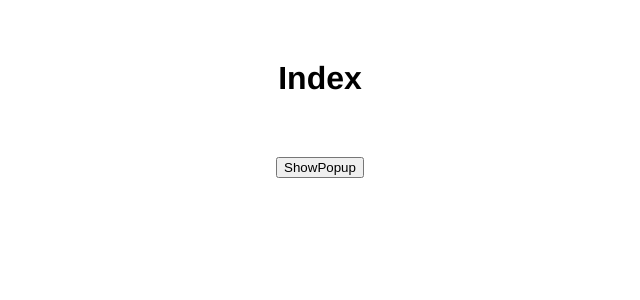
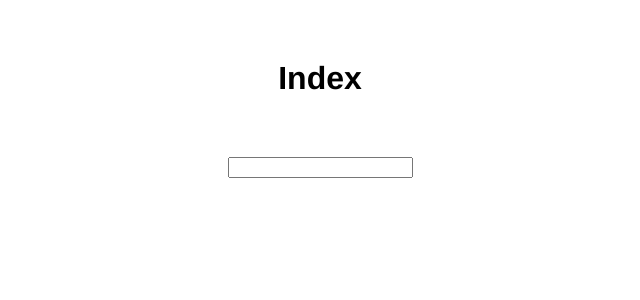
Before and after one commit to marcmatias/vuejs_studies, a Vue app: page / in a window 1280 px wide. Shown: the top 300 px of the page, without its empty margins (320-960 px from the left). Built offline with nearby package versions, Linux system fonts and the light colour scheme.

Commit message:
Aula 36 Components and v-model

```diff
--- a/src/App.vue
+++ b/src/App.vue
@@ -17,8 +17,9 @@
     <Greet name="Princess" last-name="Zelda" />
     <Greet :name="firstName" :last-name="lastName" /> -->
     <!-- <Article id="article" title="Article Title" :is-published="true" /> -->
-    <button @click="showPopup = true">ShowPopup</button>
-    <Popup v-show="showPopup" @close="closePopup"/>
+    <!-- <button @click="showPopup = true">ShowPopup</button> -->
+    <!-- <Popup v-show="showPopup" @close="closePopup"/> -->
+    <Input v-model="name" />
   </div>
 </template>
 
@@ -35,11 +36,13 @@
 // import Greet from "./components/Greet.vue";
 // import C from "./components/provInje/C.vue";
 // import Article from "./components/Article.vue";
-import Popup from "./components/Popup.vue"
+// import Popup from "./components/Popup.vue"
+import Input from "./components/Input.vue";
 export default {
   name: "App",
   data() {
     return {
+      name: "",
       inputtext: "",
       firstName: "Marcel",
       lastName: "Marques",
@@ -58,13 +61,14 @@ export default {
     // Greet,
     // C, //Provide, Inject example
     // Article,
-    Popup,
+    // Popup,
+    Input,
   },
   methods: {
     closePopup(name) {
-      this.showPopup = false
-      console.log(name)
-    }
+      this.showPopup = false;
+      console.log(name);
+    },
   },
   provide() {
     return {
--- /dev/null
+++ b/src/components/Input.vue
@@ -0,0 +1,19 @@
+<template>
+  <input
+    type="text"
+    :value="modelValue"
+    @input="$emit('update:modelValue', $event.target.value)"
+  />
+</template>
+
+<script>
+export default {
+  name: "Input",
+  props: {
+    modelValue: String,
+  },
+};
+</script>
+
+<style scoped>
+</style>
```
